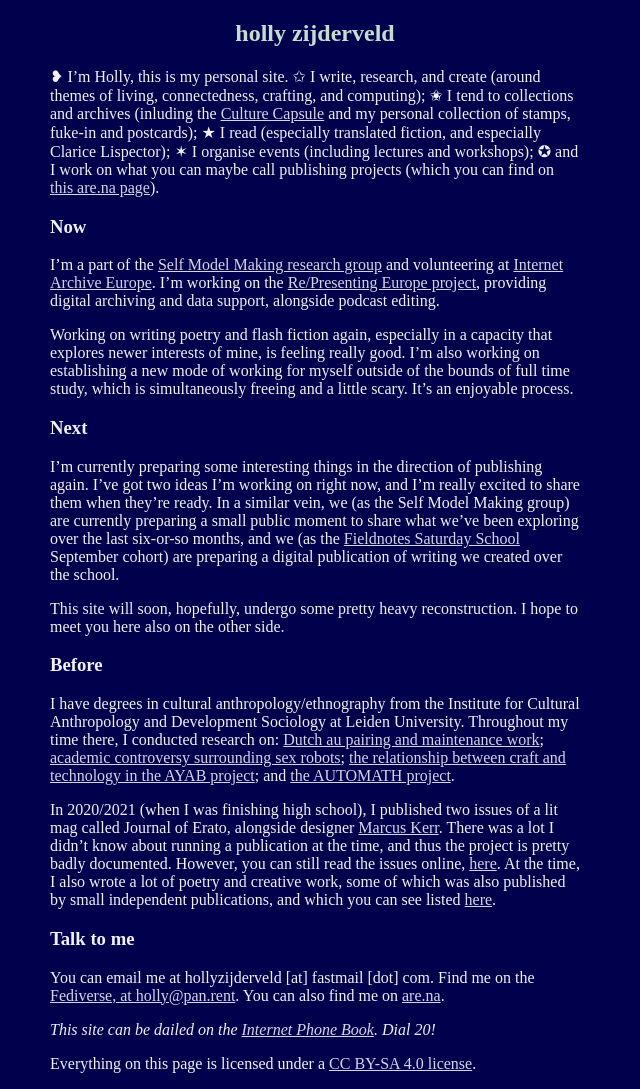
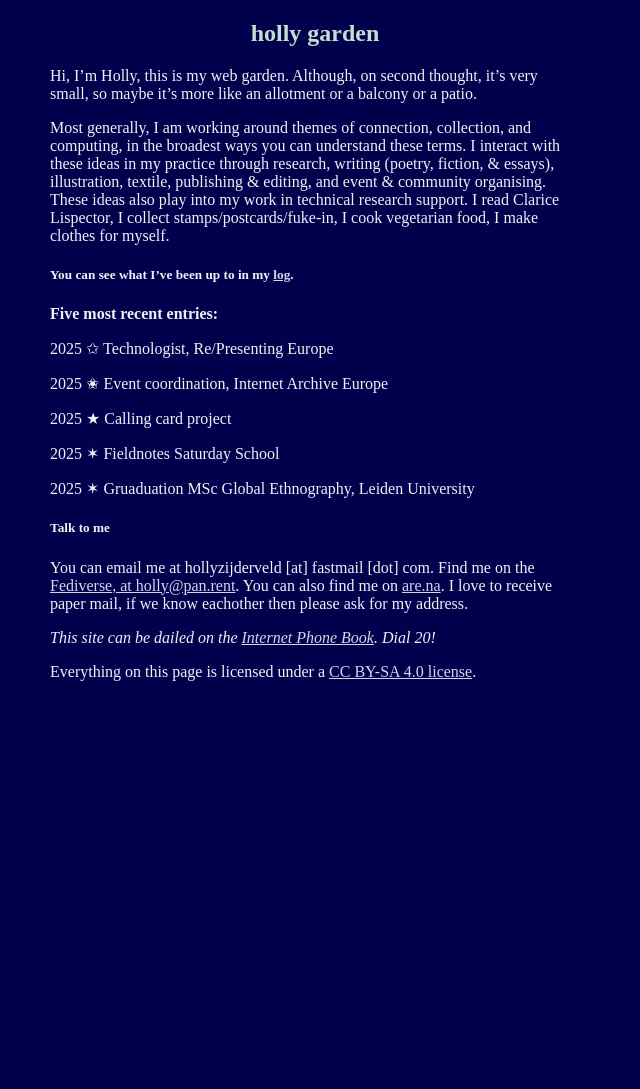
Before and after one commit to hollyz1jderveld/hollyz1jderveld.github.io, a Jekyll site: the page built from index.md, in a window 1280 px wide. Shown: the whole page, without its empty margins (0-640 px from the left). Built offline with Jekyll 4.4.1, drawn with Linux system fonts in a browser that asks for light colours; some web fonts are replaced; Markdown is read by kramdown in place of the engine named in the settings; our own code applies the rules of GitHub Pages for plain Markdown files; after the commit the page ends 900 px from its top, so only the background shows below that.

Commit message:
Update index.md

```diff
--- a/index.md
+++ b/index.md
@@ -2,27 +2,27 @@
 layout: default
 ---
 
-## holly zijderveld
+## holly garden
+Hi, I'm Holly, this is my web garden. Although, on second thought, it's very small, so maybe it's more like an allotment or a balcony or a patio.
 
-❥ I'm Holly, this is my personal site. ✩ I write, research, and create (around themes of living, connectedness, crafting, and computing); ✬ I tend to collections and archives (inluding the [Culture Capsule](https://culturecapsule.nl) and my personal collection of stamps, fuke-in and postcards); ★ I read (especially translated fiction, and especially Clarice Lispector); ✶ I organise events (including lectures and workshops); ✪ and I work on what you can maybe call publishing projects (which you can find on [this are.na page](https://www.are.na/holly-garden/channels)).
+Most generally, I am working around themes of connection, collection, and computing, in the broadest ways you can understand these terms. I interact with these ideas in my practice through research, writing (poetry, fiction, & essays), illustration, textile, publishing & editing, and event & community organising. These ideas also play into my work in technical research support. I  read Clarice Lispector, I collect stamps/postcards/fuke-in, I cook vegetarian food, I make clothes for myself.
 
-### Now
-I'm a part of the [Self Model Making research group](https://supergijs.com/researchgroup.html) and volunteering at [Internet Archive Europe](https://www.internetarchive.eu/). I'm working on the [Re/Presenting Europe project](https://re-presentingeurope.nl/), providing digital archiving and data support, alongside podcast editing.
+##### You can see what I've been up to in my [log](https://holly.garden/log).
+**Five most recent entries:**
 
-Working on writing poetry and flash fiction again, especially in a capacity that explores newer interests of mine, is feeling really good. I'm also working on establishing a new mode of working for myself outside of the bounds of full time study, which is simultaneously freeing and a little scary. It's an enjoyable process.
+2025 ✩ Technologist, Re/Presenting Europe
 
-### Next
-I'm currently preparing some interesting things in the direction of publishing again. I've got two ideas I'm working on right now, and I'm really excited to share them when they're ready. In a similar vein, we (as the Self Model Making group) are currently preparing a small public moment to share what we've been exploring over the last six-or-so months, and we (as the [Fieldnotes Saturday School](https://fieldnotes.site/events/) September cohort) are preparing a digital publication of writing we created over the school.
+2025 ✬ Event coordination, Internet Archive Europe
 
-This site will soon, hopefully, undergo some pretty heavy reconstruction. I hope to meet you here also on the other side.
+2025 ★ Calling card project
 
-### Before
-I have degrees in cultural anthropology/ethnography from the Institute for Cultural Anthropology and Development Sociology at Leiden University. Throughout my time there, I conducted research on: [Dutch au pairing and maintenance work](https://themaintainers.org/studying-the-sensible-side-of-love-in-the-netherlands/); [academic controversy surrounding sex robots](https://www.researchgate.net/publication/382625206_Talking_About_Sex_Robots_Mapping_academic_controversy_in_sex_robot_discourse); [the relationship between craft and technology in the AYAB project](https://hollyz1jderveld.github.io/knitting-research/); and [the AUTOMATH project](https://automath.win.tue.nl/).
+2025 ✶ Fieldnotes Saturday School
 
-In 2020/2021 (when I was finishing high school), I published two issues of a lit mag called Journal of Erato, alongside designer [Marcus Kerr](https://marcus-kerr.com/). There was a lot I didn't know about running a publication at the time, and thus the project is pretty badly documented. However, you can still read the issues online, [here](https://www.yumpu.com/en/document/view/65812999/issue-two-hometown). At the time, I also wrote a lot of poetry and creative work, some of which was also published by small independent publications, and which you can see listed [here](https://hollyz1jderveld.github.io/reading-list/).
+2025 ✶ Gruaduation MSc Global Ethnography, Leiden University
 
-### Talk to me
-You can email me at hollyzijderveld [at] fastmail [dot] com. Find me on the [Fediverse, at holly@pan.rent](https://pan.rent/@Holly). You can also find me on [are.na](https://www.are.na/holly-zijderveld/index).
+
+##### Talk to me
+You can email me at hollyzijderveld [at] fastmail [dot] com. Find me on the [Fediverse, at holly@pan.rent](https://pan.rent/@Holly). You can also find me on [are.na](https://www.are.na/holly-zijderveld/index). I love to receive paper mail, if we know eachother then please ask for my address.
 
 *This site can be dailed on the [Internet Phone Book](https://internetphonebook.net/#dial-a-site). Dial 20!*
 
```
